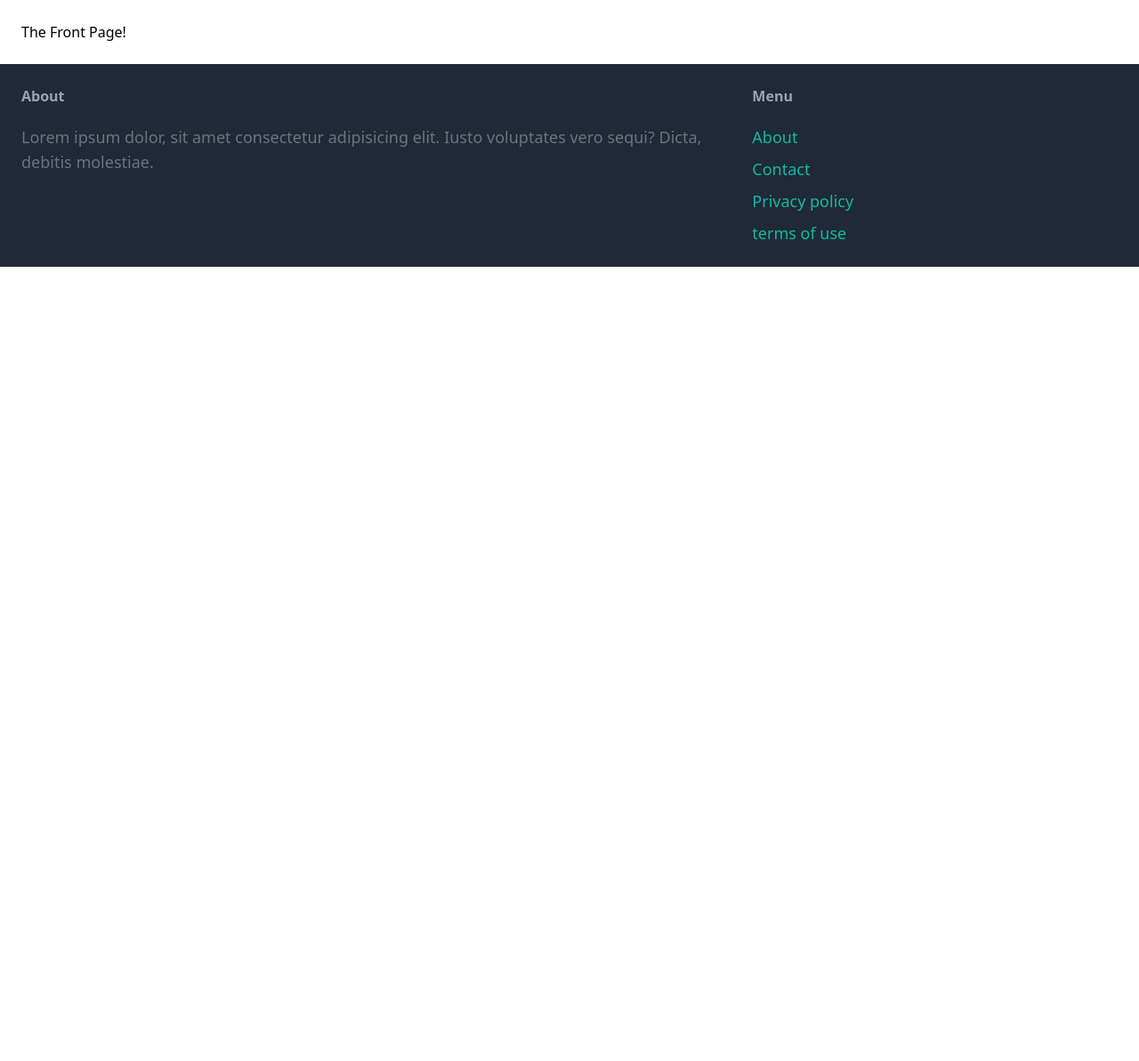
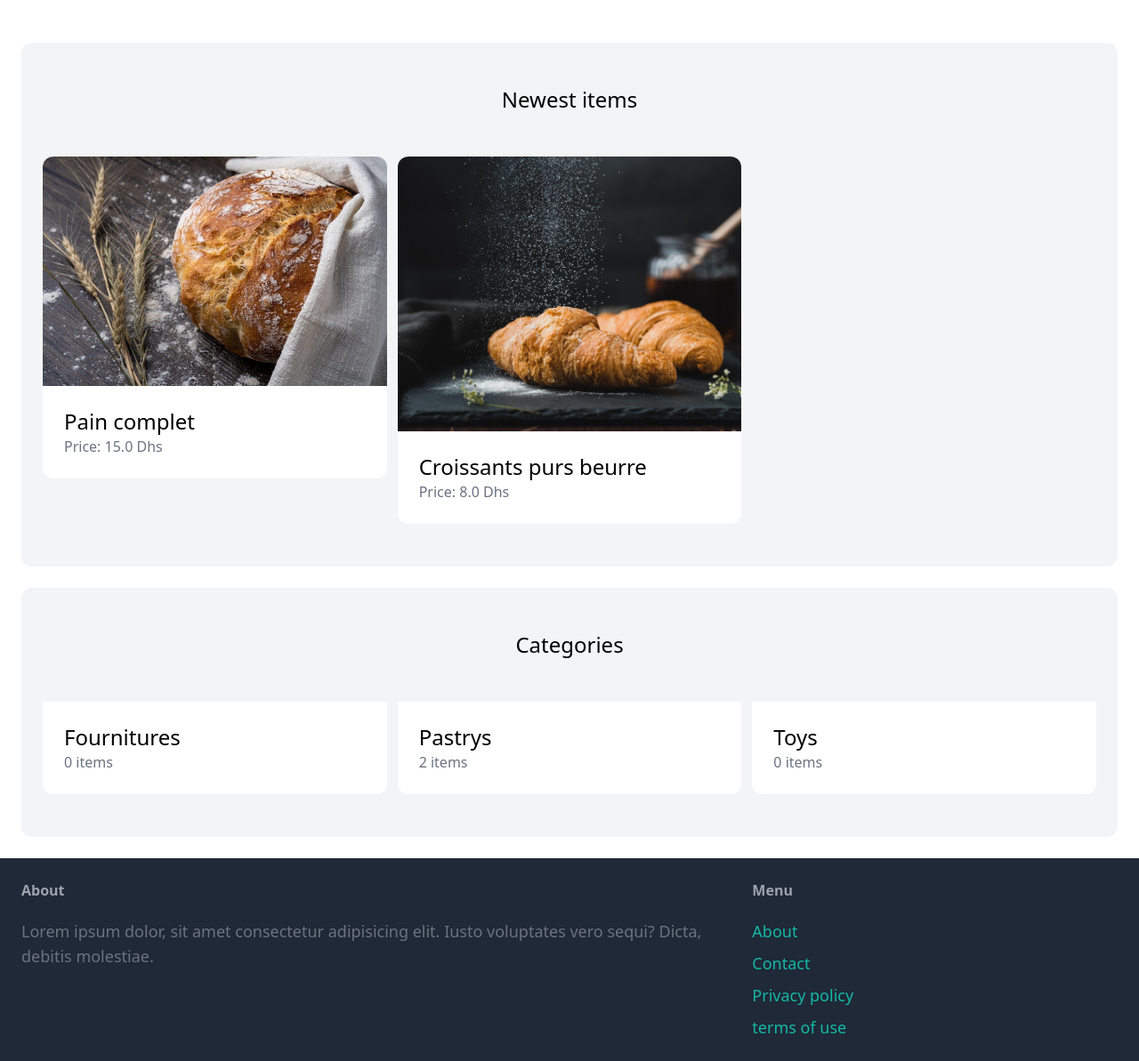
Before and after one commit to SoULyDeV/marketSite, a Django app: page / in a window 1280 px wide. Shown: the part 77-1270 px from the top of the page at 89% size. Before the commit the page ends 377 px from the top, so only its background shows below. Run offline with Django 4.2, Linux system fonts and the light colour scheme; data comes from the database, SQL or seed files in the repository; both versions use the stored data as it was after the commit; some libraries are stand-ins or nearby versions.

Commit message:
My second learning session on this project, making item views and models

```diff
--- a/miniMarket/core/templates/core/index.html
+++ b/miniMarket/core/templates/core/index.html
@@ -5,5 +5,44 @@
 
 
 {% block content %}
-    <h1>The Front Page!</h1>
+    <div class="mt-6 px-6 py-12 bg-gray-100 rounded-xl">
+        <h2 class="mb-12 text-2xl text-center">Newest items</h2>
+
+        <div class="grid grid-cols-3 gap-3">
+            {% for item in items %}
+            <div>
+                <a href="{% url 'item:detail' item.id %}">
+                    <div>
+                        <img src="{{ item.image.url }}" class="rounded-t-xl">
+                    </div>
+
+                    <div class="p-6 bg-white rounded-b-xl">
+                        <h2 class="text-2xl">{{ item.name }}</h2>
+                        <p class="text-gray-500">Price: {{ item.price }} Dhs</p>
+                    </div>
+
+                </a>
+            </div>
+
+            {% endfor %}
+        </div>
+    </div>
+
+    <div class="mt-6 px-6 py-12 bg-gray-100 rounded-xl">
+        <h2 class="mb-12 text-2xl text-center">Categories</h2>
+
+        <div class="grid grid-cols-3 gap-3">
+            {% for category in categories %}
+            <div>
+                <a href="">
+                    <div class="p-6 bg-white rounded-b-xl">
+                        <h2 class="text-2xl">{{ category.name }}</h2>
+                        <p class="text-gray-500">{{ category.items.count }} items</p>
+                    </div>
+
+                </a>
+            </div>
+            {% endfor %}
+        </div>
+    </div>
 {% endblock %}
--- a/miniMarket/core/views.py
+++ b/miniMarket/core/views.py
@@ -1,8 +1,16 @@
 from django.shortcuts import render
+
+from item.models import Item, Category
 
 # Create your views here.
 def index(request):
-    return render(request, 'core/index.html')
+    #bellow we need to see the last 2 items added in all categories
+    items = Item.objects.filter(is_sold=False)[0:2]
+    categories = Category.objects.all()
+    return render(request, 'core/index.html', {
+        'categories': categories,
+        'items': items,
+    })
 
 def contact(request):
     return render(request, 'core/contact.html')
--- a/miniMarket/item/models.py
+++ b/miniMarket/item/models.py
@@ -5,15 +5,15 @@ from django.db import models
 class Category(models.Model):
     name = models.CharField(max_length=255)
 
-
     def __str__(self):
         return self.name
-
-
 
     class Meta:
         ordering = ('name',)
         verbose_name_plural = 'categories'
+
+
+
 
 class Item(models.Model):
     category = models.ForeignKey(Category, related_name='items', on_delete=models.CASCADE)
--- /dev/null
+++ b/miniMarket/item/urls.py
@@ -0,0 +1,9 @@
+from django.urls import path
+
+from . import views
+
+app_name = 'item'
+
+urlpatterns = [
+    path('<int:pk>/', views.detail, name='detail'),
+]
--- a/miniMarket/miniMarket/urls.py
+++ b/miniMarket/miniMarket/urls.py
@@ -14,13 +14,16 @@ Including another URLconf
     1. Import the include() function: from django.urls import include, path
     2. Add a URL to urlpatterns:  path('blog/', include('blog.urls'))
 """
+from django.conf import settings
+from django.conf.urls.static import static
 from django.contrib import admin
-from django.urls import path
+from django.urls import path, include
 
 from core.views import index, contact
 
 urlpatterns = [
     path('', index, name='index'),
+    path('items/', include('item.urls')),
     path('contact/', contact, name='contact'),
     path('admin/', admin.site.urls),
-]
+] + static(settings.MEDIA_URL, document_root=settings.MEDIA_ROOT)
```
Also changed, not shown: miniMarket/item/templates/item/detail.html (added, +53 -0 lines), miniMarket/item/views.py (+14 -1 lines), miniMarket/db.sqlite3, miniMarket/item/admin.py (line endings or trailing spaces), miniMarket/media/item_images/Traditional-bread.jpg (added), miniMarket/media/item_images/croissants.jpg (added).
